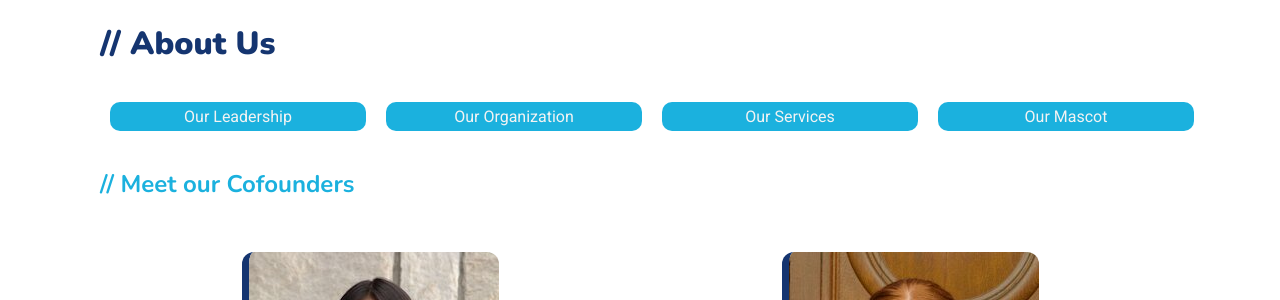
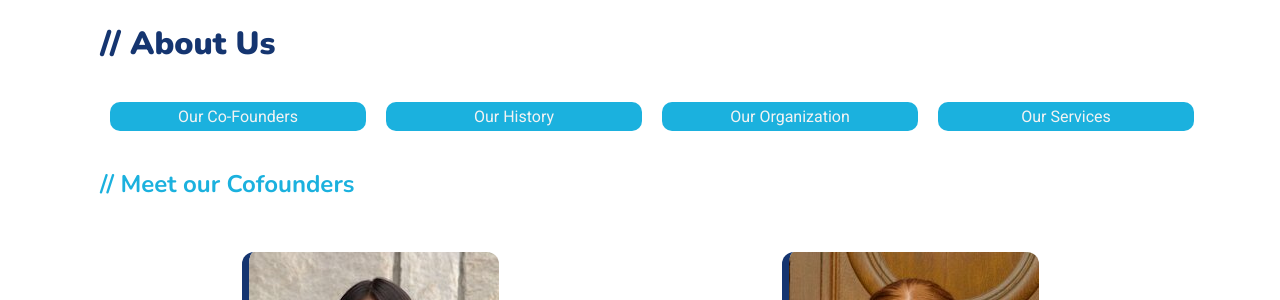
Before and after one commit to bit-by-bit-coding/bxb-website, a Jekyll site: the page built from aboutus.html, in a window 1280 px wide and 900 px high. Shown: the part 378-678 px from the top of the window. Built offline with Jekyll 4.4.1, drawn with Linux system fonts in a browser that asks for light colours; nearby versions of some CDN libraries.

Commit message:
update page nav buttons

```diff
--- a/aboutus.html
+++ b/aboutus.html
@@ -11,8 +11,13 @@ style: about.css
 <div class="section" id="topbuttons">
     <div class="details-container">
         <div class="details-item">
-            <a href="#leadership">
-                <button class="buttons">Our Leadership</button>
+            <a href="#founders">
+                <button class="buttons">Our Co-Founders</button>
+            </a>
+        </div>
+        <div class="details-item">
+            <a href="#history">
+                <button class="buttons">Our History</button>
             </a>
         </div>
         <div class="details-item">
@@ -25,16 +30,11 @@ style: about.css
                 <button class="buttons">Our Services</button>
             </a>
         </div>
-        <div class="details-item">
-            <a href="#mascot">
-                <button class="buttons">Our Mascot</button>
-            </a>
-        </div>
     </div>
 </div>
 
 <div class="section">
-    <h2>Meet our Cofounders</h2><br>
+    <h2 id="founders">Meet our Cofounders</h2><br>
     <div class="instructors-container">
         <span class="instructors-item" id="lead">
             <img class="dark-border" src="imgs/SelenaSquare.jpg"><br>
@@ -46,7 +46,7 @@ style: about.css
         </span>
     </div>
 </div>
-<div class="section">
+<div class="section" id="history">
     <h2>Our History</h2>
     <p>
         Bit by Bit Coding started with a problem, a bug in the programming community: a girl walked into the
```
